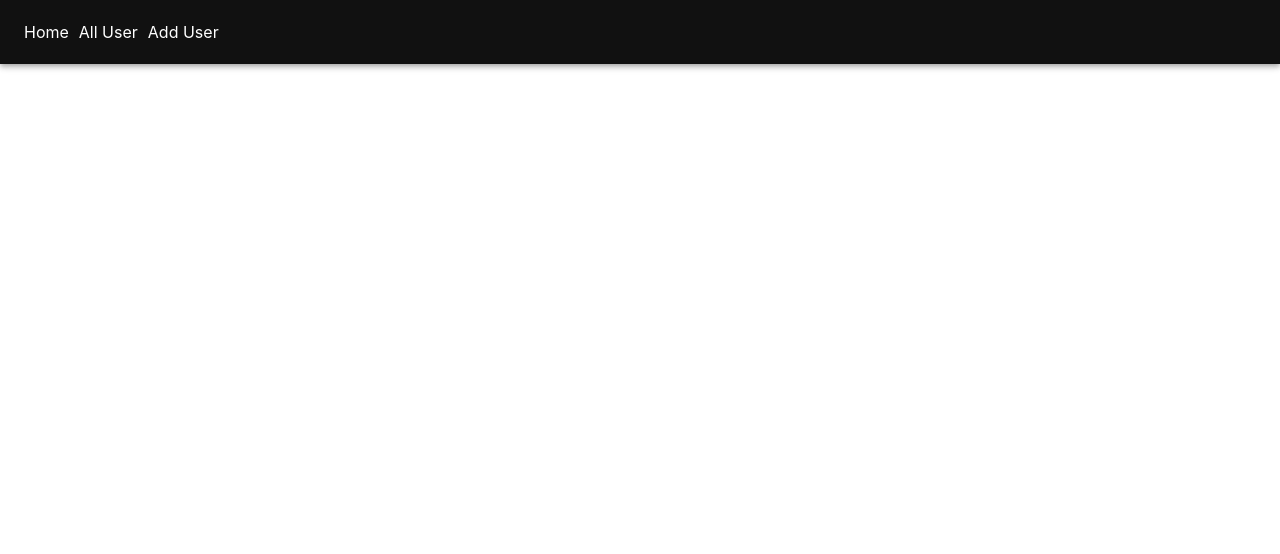
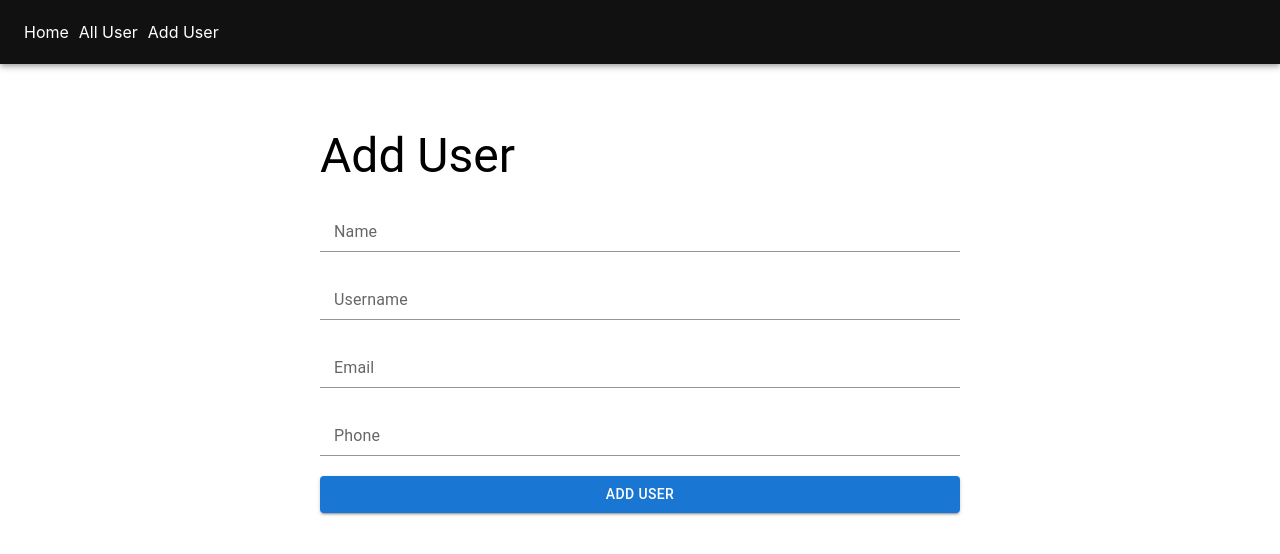
Before and after one commit to HassanNazamul/user-crud-app, a React (Create React App) app: page /user-crud-app/add in a window 1280 px wide. Shown: the top 554 px of the page. Built offline with nearby package versions, Linux system fonts and the light colour scheme.

Commit message:
deploy correction

```diff
--- a/src/App.js
+++ b/src/App.js
@@ -13,9 +13,9 @@ function App() {
 
       <Routes>
         <Route path="/user-crud-app" element={<Home />} />
-        <Route path="/all" element={<AllUser />} />
-        <Route path="/add" element={<AddUser />} />
-        <Route path="/edit/:id" element={<EditUser />} />
+        <Route path="/user-crud-app/all" element={<AllUser />} />
+        <Route path="/user-crud-app/add" element={<AddUser />} />
+        <Route path="/user-crud-app/edit/:id" element={<EditUser />} />
       </Routes>
     </BrowserRouter>
   );
--- a/src/components/AddUser.jsx
+++ b/src/components/AddUser.jsx
@@ -37,7 +37,7 @@ function AddUser() {
 
     const addUserDetail = async () => {
         await addUser(user);
-        navi("/all");
+        navi("/user-crud-app/all");
     }
 
     return (
--- a/src/components/AllUser.jsx
+++ b/src/components/AllUser.jsx
@@ -86,7 +86,7 @@ function AllUser() {
                                     variant='contained'
                                     sx={{ marginRight: "6px" }}
                                     component={Link}
-                                    to={`/edit/${item.id}`}
+                                    to={`/user-crud-app/edit/${item.id}`}
                                 >
                                     edit</Button>
                                 <Button
--- a/src/components/EditUser.jsx
+++ b/src/components/EditUser.jsx
@@ -51,7 +51,7 @@ function EditUser() {
 
     const addUserDetail = async () => {
         await editUser(user, id);
-        navi("/all");
+        navi("/user-crud-app/all");
     }
     return (
 
--- a/src/components/Navbar.jsx
+++ b/src/components/Navbar.jsx
@@ -21,9 +21,9 @@ const Navbar = () => {
         <Header position='static' >
             <Toolbar>
 
-                <Tab to={"/"} >Home</Tab>
-                <Tab to={"/all"} >All User</Tab>
-                <Tab to={"/add"} >Add User</Tab>
+                <Tab to={"/user-crud-app/"} >Home</Tab>
+                <Tab to={"/user-crud-app/all"} >All User</Tab>
+                <Tab to={"/user-crud-app/add"} >Add User</Tab>
 
             </Toolbar>
         </Header>
--- a/src/service/api.js
+++ b/src/service/api.js
@@ -1,6 +1,6 @@
 import axios from "axios";
 
-const API_URL = 'http://localhost:3002/users'
+const API_URL = 'https://hassannazamul.github.io/user-crud-app/'
 
 //api to add user
 export const addUser = async (data) => {
```
